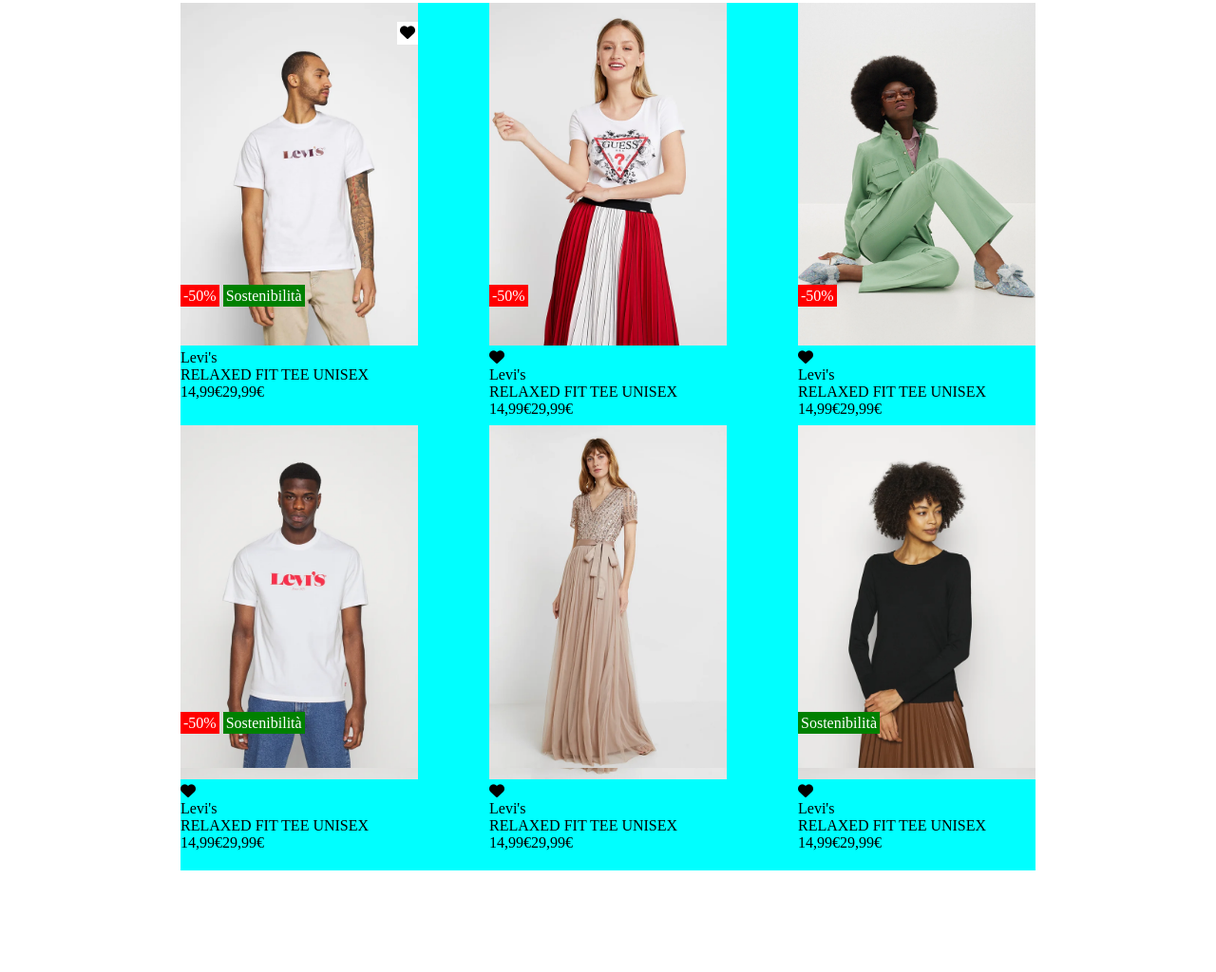
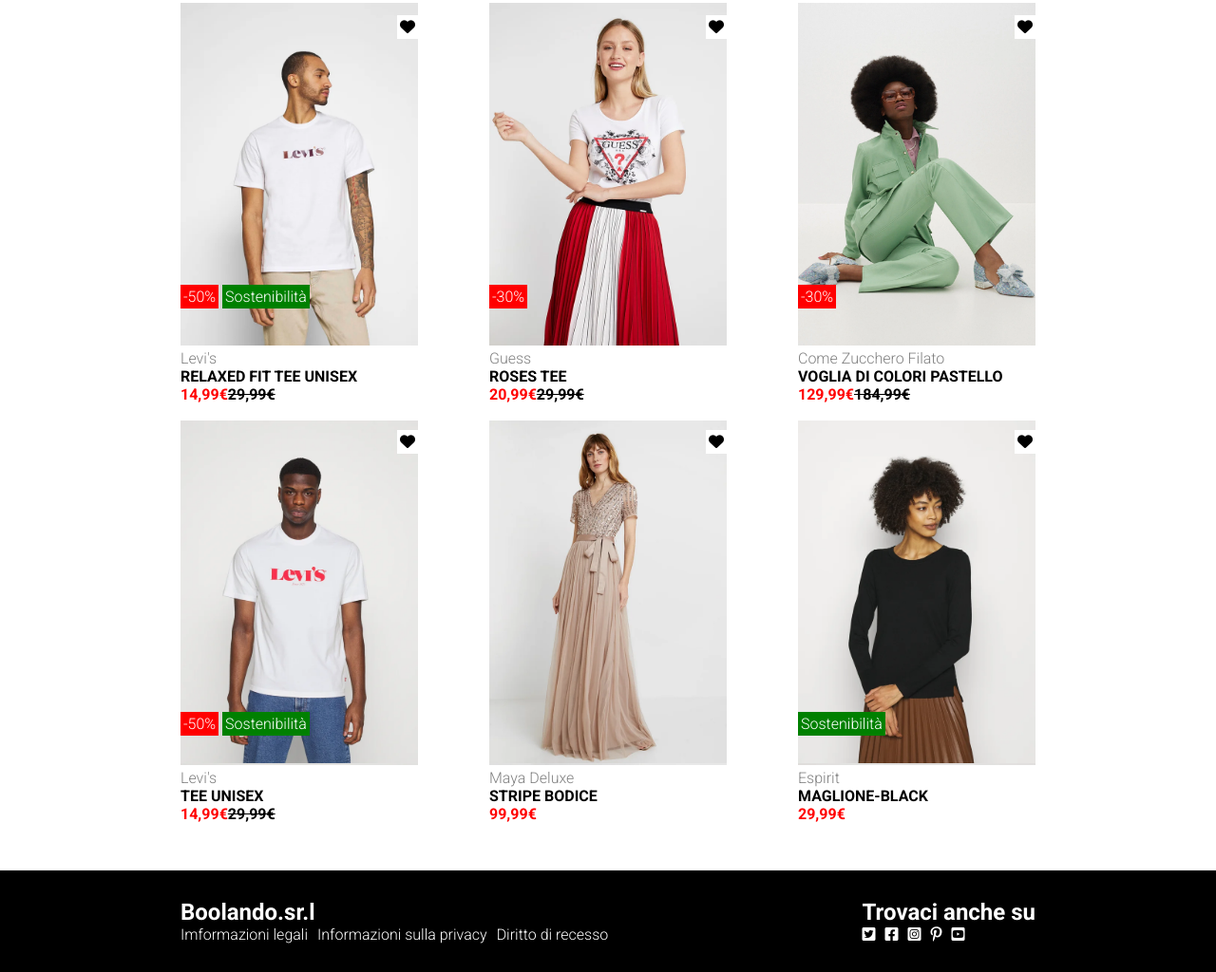
Before and after one commit to MARTINA1102/html-css-boolando, a plain HTML site: page index.html in a window 1280 px wide. Shown: the part 157-1181 px from the top of the page at 95% size. Before the commit the page ends 1074 px from the top, so only its background shows below. Drawn offline with Linux system fonts and the light colour scheme.

Commit message:
Ended and bonus

```diff
--- a/css/style.css
+++ b/css/style.css
@@ -4,10 +4,14 @@
 	box-sizing: border-box;
 }
 
+html{
+    font-family: 'Roboto', sans-serif;
+
+}
 
 
 .container-flex{
-    background-color: orange;
+    background-color: rgb(255, 145, 0);
     max-width: 1500px;
     margin:0 auto;
     display: flex;
@@ -46,10 +50,11 @@ body{
 }
 main{
     max-width: 1500px;
+    padding-bottom:30px;
 
 }
 .container-card{
-    background-color: aqua;
+
     max-width: 900px;
     margin:0 auto;
     display: flex;
@@ -75,12 +80,59 @@ main{
     background-color: white;
     color: black;
     position:absolute;
-    top:20px;
+    top:13px;
     left: 228px;
     padding:2px;
+}
 
+.heart2{
+    border: 1px solid white;
+    background-color: white;
+    color: black;
+    position:absolute;
+    top:13px;
+    left: 553px;
+    padding:2px;
+}
+.heart3{
+    border: 1px solid white;
+    background-color: white;
+    color: black;
+    position:absolute;
+    top:13px;
+    left: 878px;
+    padding:2px;
+}
 
+.heart4{
+    border: 1px solid white;
+    background-color: white;
+    color: black;
+    position:absolute;
+    top:450px;
+    left: 228px;
+    padding:2px;
 }
+
+.heart5{
+    border: 1px solid white;
+    background-color: white;
+    color: black;
+    position:absolute;
+    top:450px;
+    left: 553px;
+    padding:2px;
+}
+.heart6{
+    border: 1px solid white;
+    background-color: white;
+    color: black;
+    position:absolute;
+    top:450px;
+    left: 878px;
+    padding:2px;
+}
+
 .img-uno{
     width: 250px;
     position: relative;
@@ -143,7 +195,7 @@ main{
 .img-quattroa{
     width: 250px;
     position: absolute;
-    top:445px;
+    top:440px;
     left:0px;
 
 }
@@ -155,7 +207,7 @@ main{
 .img-cinquea{
     width: 250px;
     position: absolute;
-    top:445px;
+    top:440px;
     left:325px;
 
 }
@@ -167,7 +219,7 @@ main{
 .img-seia{
     width: 250px;
     position: absolute;
-    top:445px;
+    top:440px;
     left:650px;
 
 }
@@ -175,3 +227,61 @@ main{
 .img-seia:hover{
     opacity: 0;
 }
+
+.heart:hover{
+    color:red
+}
+
+.heart2:hover{
+    color:red
+}
+.heart3:hover{
+    color:red
+}
+.heart4:hover{
+    color:red
+}
+.heart5:hover{
+    color:red
+}
+.heart6:hover{
+    color:red
+}
+
+.grey{
+    color: grey;
+}
+.red{
+    color:red;
+    font-weight: bolder;
+}
+p .sbarr{
+    text-decoration: line-through;
+    color: black;
+
+}
+.grassetto{
+    font-weight: bolder;
+}
+footer{
+    max-width: 1500px;
+    background-color: black;
+    padding-top: 30px;
+    padding-bottom: 30px;
+}
+h2{
+    color: white;
+}
+
+.container-footer-flex-1{
+    width: 900px;
+    margin:0 auto;
+    background-color: black;
+    display: flex;
+    justify-content: space-between;
+}
+
+.footer-flex{
+    display: flex;
+    list-style: none;
+}
--- a/index.html
+++ b/index.html
@@ -7,8 +7,9 @@
     <title>Boolando</title>
 
     <link rel="stylesheet" href="https://cdnjs.cloudflare.com/ajax/libs/font-awesome/6.2.0/css/all.min.css" integrity="sha512-xh6O/CkQoPOWDdYTDqeRdPCVd1SpvCA9XXcUnZS2FmJNp1coAFzvtCN9BmamE+4aHK8yyUHUSCcJHgXloTyT2A==" crossorigin="anonymous" referrerpolicy="no-referrer" />
-
-    <link rel="stylesheet" href="css/style.css">
+    <link rel="preconnect" href="https://fonts.googleapis.com">
+    <link rel="preconnect" href="https://fonts.gstatic.com" crossorigin>
+    <link href="https://fonts.googleapis.com/css2?family=Roboto:wght@100;300;700&display=swap" rel="stylesheet">    <link rel="stylesheet" href="css/style.css">
 </head>
 <body>
     <header>
@@ -52,31 +53,31 @@
                 <p class="top-img"> <span class="percentuale">-50%</span> <span class="sost">Sostenibilità</span> </p>
                 <p class="heart"><i class="fa-solid fa-heart"></i></p>
                 <div class="bottom-card">
-                    <p>Levi's</p>
-                    <p>RELAXED FIT TEE UNISEX</p>
-                    <p><span>14,99&euro;</span><span>29,99&euro;</span></p>
+                    <p class="grey">Levi's</p>
+                    <p class="grassetto">RELAXED FIT TEE UNISEX</p>
+                    <p class="red">14,99&euro;<span class="sbarr">29,99&euro;</span></p>
                 </div>
             </div>
             <div class="card2">
                 <img class="img-uno" src="img/2b.webp" alt="card1">
                 <img class="img-duea"src="img/2.webp" alt="">
-                <p class="top-img"> <span class="percentuale">-50%</span> </p>
+                <p class="top-img"> <span class="percentuale">-30%</span> </p>
                 <p class="heart2"><i class="fa-solid fa-heart"></i></p>
                 <div class="bottom-card">
-                    <p>Levi's</p>
-                    <p>RELAXED FIT TEE UNISEX</p>
-                    <p><span>14,99&euro;</span><span>29,99&euro;</span></p>
+                    <p class="grey">Guess</p>
+                    <p class="grassetto">ROSES TEE</p>
+                    <p class="red">20,99&euro;<span class="sbarr">29,99&euro;</span></p>
                 </div>
             </div>
             <div class="card3">
                 <img class="img-uno" src="img/3b.webp" alt="card1">
                 <img class="img-trea" src="img/3.webp" alt="">
-                <p class="top-img"> <span class="percentuale">-50%</span> </p>
+                <p class="top-img"> <span class="percentuale">-30%</span> </p>
                 <p class="heart3"><i class="fa-solid fa-heart"></i></p>
                 <div class="bottom-card">
-                    <p>Levi's</p>
-                    <p>RELAXED FIT TEE UNISEX</p>
-                    <p><span>14,99&euro;</span><span>29,99&euro;</span></p>
+                    <p class="grey">Come Zucchero Filato</p>
+                    <p class="grassetto">VOGLIA DI COLORI PASTELLO</p>
+                    <p class="red">129,99&euro;<span class="sbarr">184,99&euro;</span></p>
                 </div>
             </div>
             <div class="card4">
@@ -85,9 +86,9 @@
                 <p class="top-imgb"> <span class="percentuale">-50%</span> <span class="sost">Sostenibilità</span> </p>
                 <p class="heart4"><i class="fa-solid fa-heart"></i></p>
                 <div class="bottom-card">
-                    <p>Levi's</p>
-                    <p>RELAXED FIT TEE UNISEX</p>
-                    <p><span>14,99&euro;</span><span>29,99&euro;</span></p>
+                    <p class="grey">Levi's</p>
+                    <p class="grassetto">TEE UNISEX</p>
+                    <p class="red">14,99&euro;<span class="sbarr">29,99&euro;</span></p>
                 </div>
             </div>
             <div class="card5">
@@ -95,9 +96,9 @@
                 <img class="img-cinquea" src="img/5.webp" alt="">
                 <p class="heart5"><i class="fa-solid fa-heart"></i></p>
                 <div class="bottom-card">
-                    <p>Levi's</p>
-                    <p>RELAXED FIT TEE UNISEX</p>
-                    <p><span>14,99&euro;</span><span>29,99&euro;</span></p>
+                    <p class="grey">Maya Deluxe</p>
+                    <p class="grassetto">STRIPE BODICE</p>
+                    <p class="red">99,99&euro;</p>
                 </div>
             </div>
             <div class="card6">
@@ -106,9 +107,9 @@
                 <p class="top-imgb"><span class="sost">Sostenibilità</span> </p>
                 <p class="heart6"><i class="fa-solid fa-heart"></i></p>
                 <div class="bottom-card">
-                    <p>Levi's</p>
-                    <p>RELAXED FIT TEE UNISEX</p>
-                    <p><span>14,99&euro;</span><span>29,99&euro;</span></p>
+                    <p class="grey">Espirit</p>
+                    <p class="grassetto">MAGLIONE-BLACK</p>
+                    <p class="red">29,99&euro;</p>
                 </div>
             </div>
 
@@ -119,7 +120,55 @@
 
         </div>
 
+
     </main>
+    <footer>
+        <div class="container-footer-flex-1">
+            <div>
+                <div>
+                    <h2>Boolando.sr.l</h2>
+                </div>
+                <div>
+                    <ul class="footer-flex">
+                        <li>
+                            <a href="">Imformazioni legali</a>
+                        </li>
+                        <li>
+                            <a href="">Informazioni sulla privacy</a>
+                        </li>
+                        <li>
+                            <a href="">Diritto di recesso</a>
+                        </li>
+                    </ul>
+                </div>
+            </div>
+            <div>
+                <div>
+                    <h2>Trovaci anche su</h2>
+                </div>
+                    <div>
+                        <ul class="footer-flex">
+                            <li>
+                                <a href=""><i class="fa-brands fa-square-twitter"></i></a>
+                            </li>
+                            <li>
+                                <a href=""><i class="fa-brands fa-square-facebook"></i></a>
+                            </li>
+                            <li>
+                                <a href=""><i class="fa-brands fa-square-instagram"></i></a>
+                            </li>
+                            <li>
+                                <a href=""><i class="fa-brands fa-pinterest-p"></i></a>
+                            </li>
+                            <li>
+                                <a href=""><i class="fa-brands fa-square-youtube"></i></a>
+                            </li>
+                        </ul>
+                </div>
+            </div>
+        </div>
+
+    </footer>
 
 
 
```
